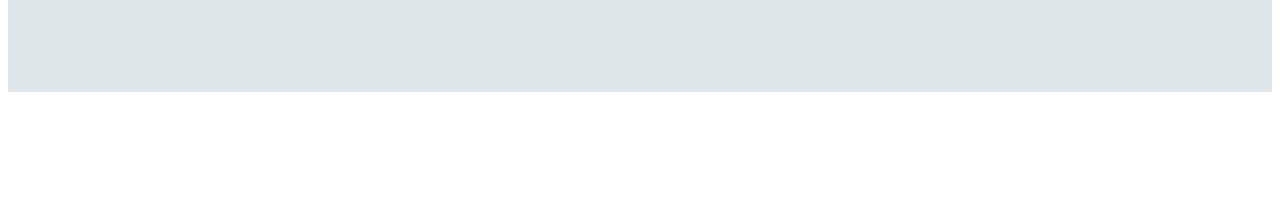
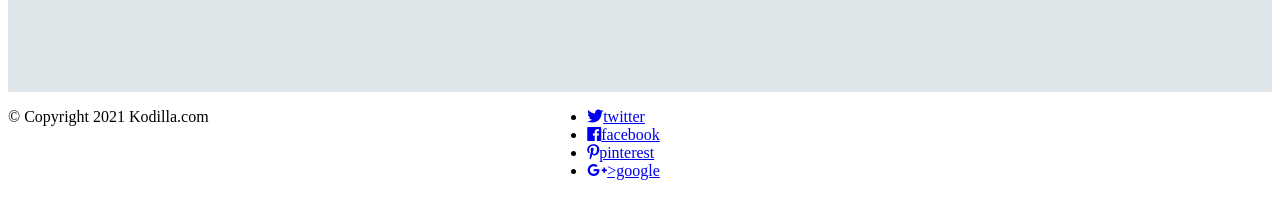
Before and after one commit to chrisi99/Golden-project, a website: page index.html in a window 1280 px wide. Shown: the part 2053-2257 px from the top of the page. Before the commit the page ends 2153 px from the top, so only its background shows below. Drawn offline with Linux system fonts and the light colour scheme.

Commit message:
Add footer

```diff
--- a/index.html
+++ b/index.html
@@ -88,11 +88,11 @@
                     </div>
                     <div class="col-4">
                         <div class="element">
-                        <img src="https://images.pexels.com/photos/7394016/pexels-photo-7394016.jpeg">
-                        <div class="element-title">
-                            <h1>Ebony & Ivory</h1>
-                            <p>Branding</p>
-                        </div>
+                            <img src="https://images.pexels.com/photos/7394016/pexels-photo-7394016.jpeg">
+                            <div class="element-title">
+                                <h1>Ebony & Ivory</h1>
+                                <p>Branding</p>
+                            </div>
                         </div>
                     </div>
                 </div>
@@ -127,5 +127,20 @@
                 </div>
             </div>
         </section>
+        <footer class="page-footer">
+            <div class="row">
+                <div class="footer-text col-5">
+                <p>&copy; Copyright 2021 Kodilla.com</p>
+                </div>
+                <div class="icons col-7">
+                <ul>
+                    <li><a href="#"><i class="fab fa-twitter"></i>twitter</a>
+                    <li><a href="#"><i class="fab fa-facebook"></i>facebook</a>
+                    <li><a href="#"><i class="fab fa-pinterest-p"></i>pinterest</a>
+                    <li><a href="#"><i class="fab fa-google-plus-g"></i>>google</a>
+                </ul>
+                </div>
+            </div>
+        </footer>
     </body>
 </html>
```
